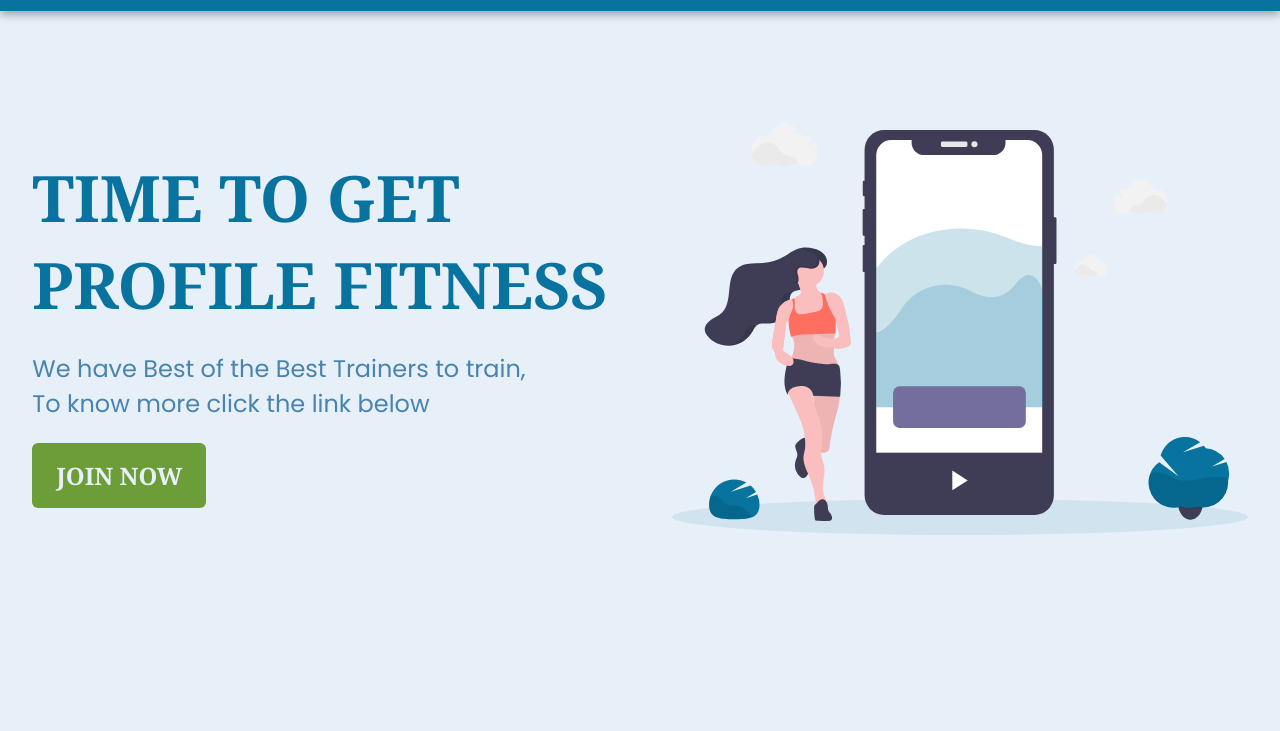
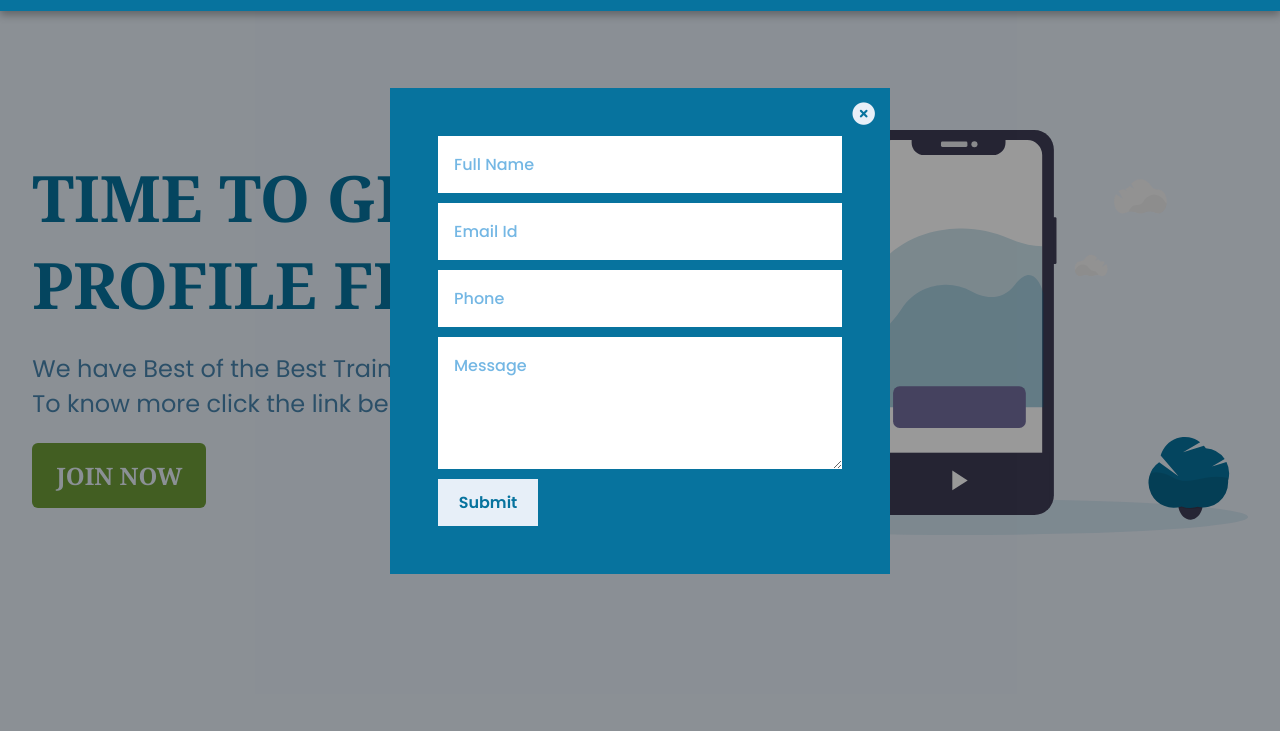
Before and after one commit to gulamanas/Fitness-Website, a plain HTML site: page index.html in a window 1280 px wide. Shown: the part 69-800 px from the top of the page. Drawn offline with nearby package versions, Linux system fonts and the light colour scheme.

Commit message:
popup ui

```diff
--- a/app.js
+++ b/app.js
@@ -26,23 +26,33 @@ const months = [
 ];
 const d = new Date();
 
-const monthsInNumber = months[d.getMonth()];
-monthValues.innerHTML = monthsInNumber.toUpperCase();
+monthValues.innerHTML = months[d.getMonth()].toUpperCase();
 month.innerHTML = d.getMonth() + 1;
 
 // Get date
 function lastDate() {
   let newDate = document.getElementById("date");
-  if (monthsInNumber == months[1]) {
-    newDate.innerHTML = 28;
+  if (d.getMonth() == 1) {
+    if (
+      // leap year
+      (0 == d.getFullYear() % 4 && 0 != d.getFullYear() % 100) ||
+      0 == d.getFullYear() % 400
+    ) {
+      newDate.innerHTML = 29;
+    } else {
+      // not a leap year
+      newDate.innerHTML = 28;
+    }
   } else if (
-    monthsInNumber == months[3] ||
-    months[5] ||
-    months[8] ||
-    months[10]
+    // months has 30 days
+    d.getMonth() == 3 ||
+    d.getMonth() == 5 ||
+    d.getMonth() == 8 ||
+    d.getMonth() == 10
   ) {
     newDate.innerHTML = 30;
   } else {
+    // months has 31 days
     newDate.innerHTML = 31;
   }
 }
--- a/index.html
+++ b/index.html
@@ -155,6 +155,20 @@
       <button>JOIN NOW</button>
     </div>
 
+    <!-- Popup -->
+    <div class="popup">
+      <div class="form_container">
+        <i class="fas fa-times-circle"></i>
+        <form action="" class="form">
+          <input type="text" required minlength="3" placeholder="Full Name" />
+          <input type="email" required placeholder="Email Id" />
+          <input type="text" required placeholder="Phone" />
+          <textarea required rows="4" placeholder="Message"></textarea>
+          <button class="btn" type="submit">Submit</button>
+        </form>
+      </div>
+    </div>
+
     <!-- Testimonials -->
     <div class="testimonials" id="testimonial" data-aos="fade-right">
       <h3>OUR CLIENT SAYS</h3>
--- a/style.css
+++ b/style.css
@@ -443,7 +443,8 @@ body {
   margin-bottom: 10vh;
   width: 100%;
   height: 650px;
-  background: linear-gradient(#4885ad80, #4884ad80), url(./images/homepage01.jpg);
+  background: linear-gradient(#4885ad80, #4884ad80),
+    url(./images/homepage01.jpg);
   background-size: cover;
   display: flex;
   flex-direction: column;
@@ -493,6 +494,94 @@ body {
   }
   .offers button {
     font-size: 26px;
+  }
+}
+
+/* Popup */
+.popup {
+  width: 100%;
+  height: 100vh;
+  position: fixed;
+  top: 0;
+  left: 0;
+  display: flex;
+  justify-content: center;
+  align-items: center;
+  background: rgba(0, 0, 0, 0.4);
+}
+.form_container {
+  display: flex;
+  position: relative;
+  justify-content: center;
+  align-items: center;
+  width: 350px;
+  background: #07739e;
+  padding: 2rem;
+}
+.fa-times-circle {
+  position: absolute;
+  right: 10px;
+  top: 10px;
+  font-size: 1.2rem;
+  cursor: pointer;
+  color: #e7eff8;
+}
+.form {
+  display: flex;
+  flex-direction: column;
+  width: 350px;
+  gap: 10px;
+}
+input,
+textarea {
+  padding: 1rem;
+  font-family: "Poppins", sans-serif;
+  font-size: 1rem;
+  border: none;
+  outline: none;
+  color: #07739e;
+  font-weight: 500;
+}
+::placeholder {
+  color: #74b7e4;
+  font-weight: 500;
+}
+.btn {
+  padding: 0.7rem 1rem;
+  width: 100px;
+  font-size: 1rem;
+  font-weight: 600;
+  font-family: "Poppins", sans-serif;
+  color: #07739e;
+  background: #e7eff8;
+  border: none;
+  transition: all 0.4s ease-in-out;
+}
+.btn:hover {
+  color: #e7eff8;
+  box-shadow: inset 100px 0 0 0 #6d9d38;
+  cursor: pointer;
+}
+@media screen and (min-width: 480px) {
+  .form_container {
+    width: 400px;
+    padding: 3rem;
+  }
+  .fa-times-circle {
+    top: 15px;
+    right: 15px;
+    font-size: 1.4rem;
+  }
+  .form {
+    width: 400px;
+  }
+}
+@media screen and (min-width: 860px) {
+  .form_container {
+    width: 500px;
+  }
+  .form {
+    width: 500px;
   }
 }
 
```
